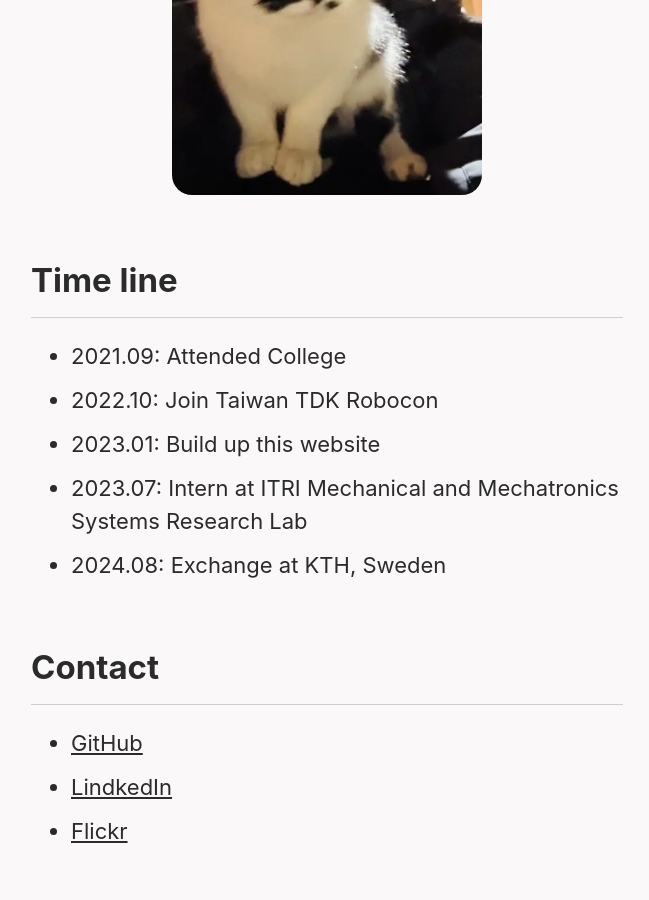
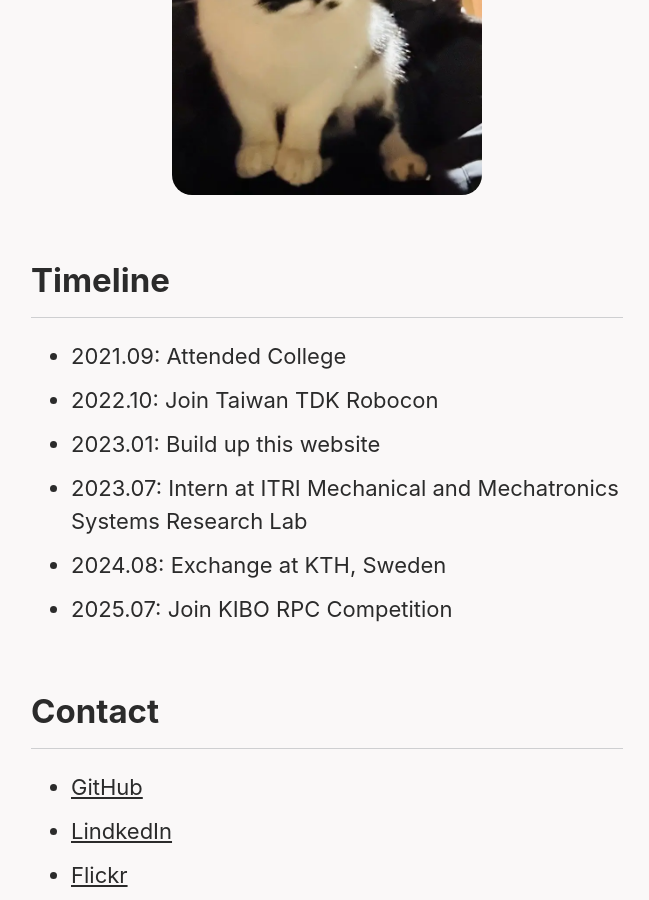
Before and after one commit to zebra314/zebra314.github.io, a Jekyll site: the page built from _pages/about.md, in a window 1280 px wide and 900 px high, scrolled down 905 px. Shown: the whole window, without its empty margins (313-962 px from the left). Built offline with Jekyll 4.4.1, drawn with Linux system fonts in a browser that asks for light colours; cached includes are drawn as plain includes; our own code applies the rules of GitHub Pages for plain Markdown files.

Commit message:
Refactor about page for improved language detection and structure

```diff
--- a/_pages/about.md
+++ b/_pages/about.md
@@ -5,37 +5,60 @@
 
 ## About
 
-<div id="en" style="display:none;">
+<div id="about-en" style="display:none;">
   Born in 2003 from Chiayi, I'm currently studying Mechanical Engineering at NCTU. Got hooked on photography and coding during my college days, and that’s how this website came to life.
   <br><br>
   Always wandering between numbers and symbols, with a head full of chaotic thoughts. Loves fried rice from stir-fry shops, dreams of living by the sea, owning a cat, and sleeping in forever.
 </div>
-<div id="zh-TW" style="display:none;">
-  2003年生，嘉義人，在交通大學唸機械。大學時迷上攝影與寫程式，這個網站因此而生。時常迷惘在數字、符號間，腦子裡總塞滿著混亂思緒。喜歡熱炒店的炒飯，以後想住海邊、養隻貓咪，還有睡飽。
+<div id="about-zh" style="display:none;" class="page__content">
+  2003年生，嘉義人，在交通大學唸機械。大學時迷上攝影與寫程式，這個網站因此而生。時常迷惘在數字、符號間，腦子裡總塞滿著混亂思緒。<br><br>
+
+  喜歡熱炒店的炒飯，以後想住海邊、養隻貓咪，還有睡飽。<br><br>
 </div>
-
-<script>
-  document.addEventListener("DOMContentLoaded", () => {
-    const userLanguage = (navigator.language || navigator.userLanguage).toLowerCase();
-    const lang = userLanguage.startsWith("zh") ? "zh-TW" : "en";
-    const target = document.getElementById(lang);
-    if (target) target.style.display = "block";
-    console.log("Detected language:", userLanguage, "→ Showing:", lang);
-  });
-</script>
 
 ![me with cat](/assets/image/cat.webp)
 
-## Time line
+## Timeline
 
-- 2021.09: Attended College
-- 2022.10: Join Taiwan TDK Robocon
-- 2023.01: Build up this website
-- 2023.07: Intern at ITRI Mechanical and Mechatronics Systems Research Lab
-- 2024.08: Exchange at KTH, Sweden
+<div id="timeline-en" style="display:none;">
+  <ul>
+    <li>2021.09: Attended College</li>
+    <li>2022.10: Join Taiwan TDK Robocon</li>
+    <li>2023.01: Build up this website</li>
+    <li>2023.07: Intern at ITRI Mechanical and Mechatronics Systems Research Lab</li>
+    <li>2024.08: Exchange at KTH, Sweden</li>
+    <li>2025.07: Join KIBO RPC Competition</li>
+  </ul>
+</div>
+
+<div id="timeline-zh" style="display:none;" class="page__content">
+  <ul>
+    <li>2021.09: 入學大學</li>
+    <li>2022.10: 參加台灣 TDK Robocon</li>
+    <li>2023.01: 此網站誕生</li>
+    <li>2023.07: 工研院機電與機器人系統實驗室實習</li>
+    <li>2024.08: 瑞典 KTH 交換</li>
+    <li>2025.07: 參加 KIBO RPC 競賽</li>
+  </ul>
+</div>
 
 ## Contact
 
 - [GitHub](https://github.com/zebra314)
 - [LindkedIn](https://www.linkedin.com/in/zebra314/)
 - [Flickr](https://www.flickr.com/people/197788472@N04/)
+
+<script>
+  document.addEventListener("DOMContentLoaded", () => {
+    const userLanguage = (navigator.language || navigator.userLanguage).toLowerCase();
+    const isZh = userLanguage.startsWith("zh");
+
+    document.querySelectorAll('[id$="-en"]').forEach(el => {
+      el.style.display = isZh ? "none" : "block";
+    });
+
+    document.querySelectorAll('[id$="-zh"]').forEach(el => {
+      el.style.display = isZh ? "block" : "none";
+    });
+  });
+</script>
```
